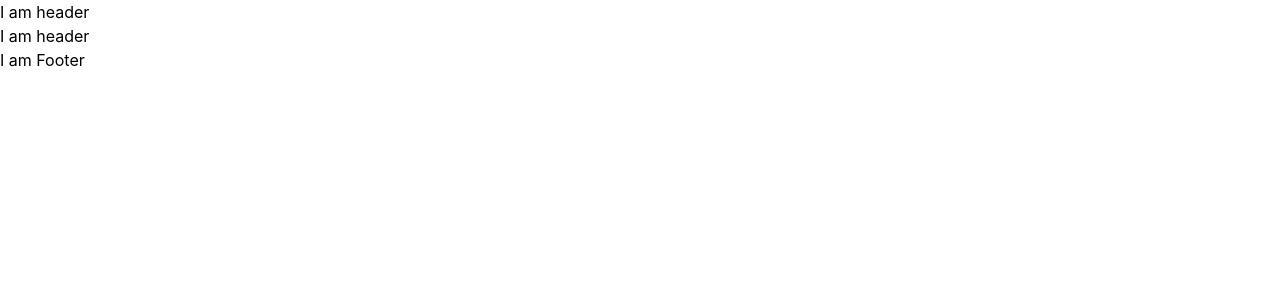
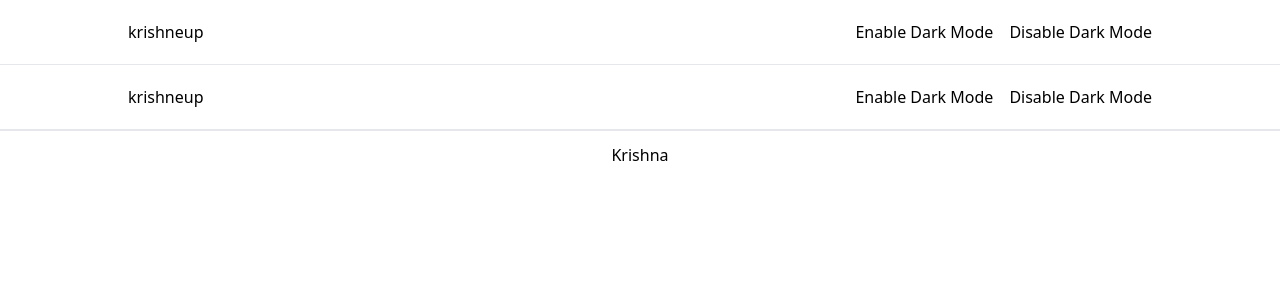
Before and after one commit to davecook88/Thrive_BE_public, a Next.js app: page /layouts/header/header in a window 1280 px wide. Shown: the top 300 px of the page. Built offline with nearby package versions, Linux system fonts and the light colour scheme.

Commit message:
some dark mode changes

```diff
--- a/pages/components/darkmode.js
+++ b/pages/components/darkmode.js
@@ -3,7 +3,11 @@ import React from 'react'
 const DarkMode = () => {
     return (
         <>
+            <button>
+                Enable Dark Mode
+            </button>
 
+            <button>Disable Dark Mode</button>
         </>
     )
 }
--- a/pages/index.tsx
+++ b/pages/index.tsx
@@ -11,8 +11,3 @@ export default function Home() {
     </div>
   )
 }
-
-
-// Home.prototype ={
-//   name:PropTypes.string,
-// }
--- a/pages/layouts/Footer/footer.js
+++ b/pages/layouts/Footer/footer.js
@@ -2,9 +2,13 @@ import React from 'react'
 
 const Footer = () => {
     return (
-        <div>
-            <h1>I am Footer</h1>
-        </div>
+        <>
+            <section className="footer bg-gray-10 border-t">
+                <div className="footer-content max-w-3xl mx-auto py-3 text-center">
+                    <h1>Krishna</h1>
+                </div>
+            </section>
+        </>
     )
 }
 
--- a/pages/layouts/header/header.js
+++ b/pages/layouts/header/header.js
@@ -1,10 +1,17 @@
 import React from 'react'
+import Logo from './logo'
+import Navigation from './navigation'
 
 const Header = () => {
     return (
-        <div>
-            <h1>I am header</h1>
-        </div>
+        <>
+            <section className="header bg-gray-10 border-b dark:bg-gray-900">
+                <div className="flex items-center justify-between h-16 max-w-screen-lg mx-auto ">
+                   <Logo />
+                   <Navigation />
+                </div>
+            </section>
+        </>
     )
 }
 
--- /dev/null
+++ b/pages/layouts/header/logo.js
@@ -0,0 +1,11 @@
+import React from 'react'
+
+const Logo = () => {
+    return (
+        <div className="">
+            <h3>krishneup</h3>
+        </div>
+    )
+}
+
+export default Logo
--- /dev/null
+++ b/pages/layouts/header/navigation.js
@@ -0,0 +1,15 @@
+import React from 'react'
+import DarkMode from './../../components/darkmode';
+
+
+const Navigation = () => {
+    return (
+        <div>
+            <div className="ml-10 flex items-baseline space-x-4">
+                <DarkMode/>
+            </div>
+        </div>
+    )
+}
+
+export default Navigation
--- a/styles/Home.module.css
+++ b/styles/Home.module.css
@@ -1,4 +1,4 @@
-.container {
+/* .container {
   min-height: 100vh;
   padding: 0 0.5rem;
   display: flex;
@@ -118,4 +118,4 @@
     width: 100%;
     flex-direction: column;
   }
-}
+} */
--- a/styles/globals.css
+++ b/styles/globals.css
@@ -2,7 +2,7 @@
 @tailwind components;
 @tailwind utilities;
 
-html,
+/* html,
 body {
   padding: 0;
   margin: 0;
@@ -17,4 +17,4 @@ a {
 
 * {
   box-sizing: border-box;
-}
+} */
--- a/tailwind.config.js
+++ b/tailwind.config.js
@@ -1,6 +1,6 @@
 module.exports = {
   purge: [],
-  darkMode: false, // or 'media' or 'class'
+  darkMode: 'class', // or 'media' or 'class'
   theme: {
     extend: {},
   },
```
